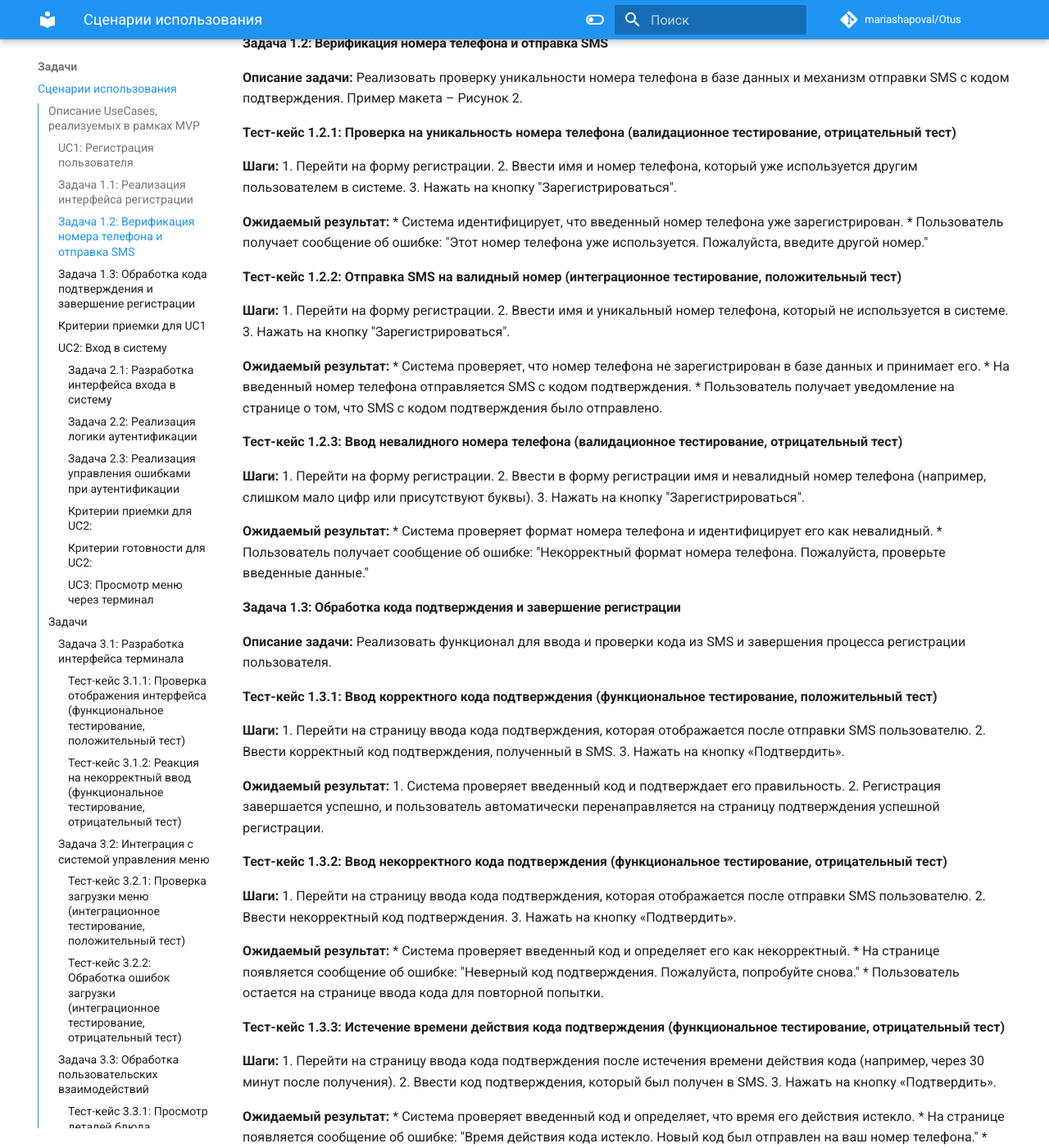
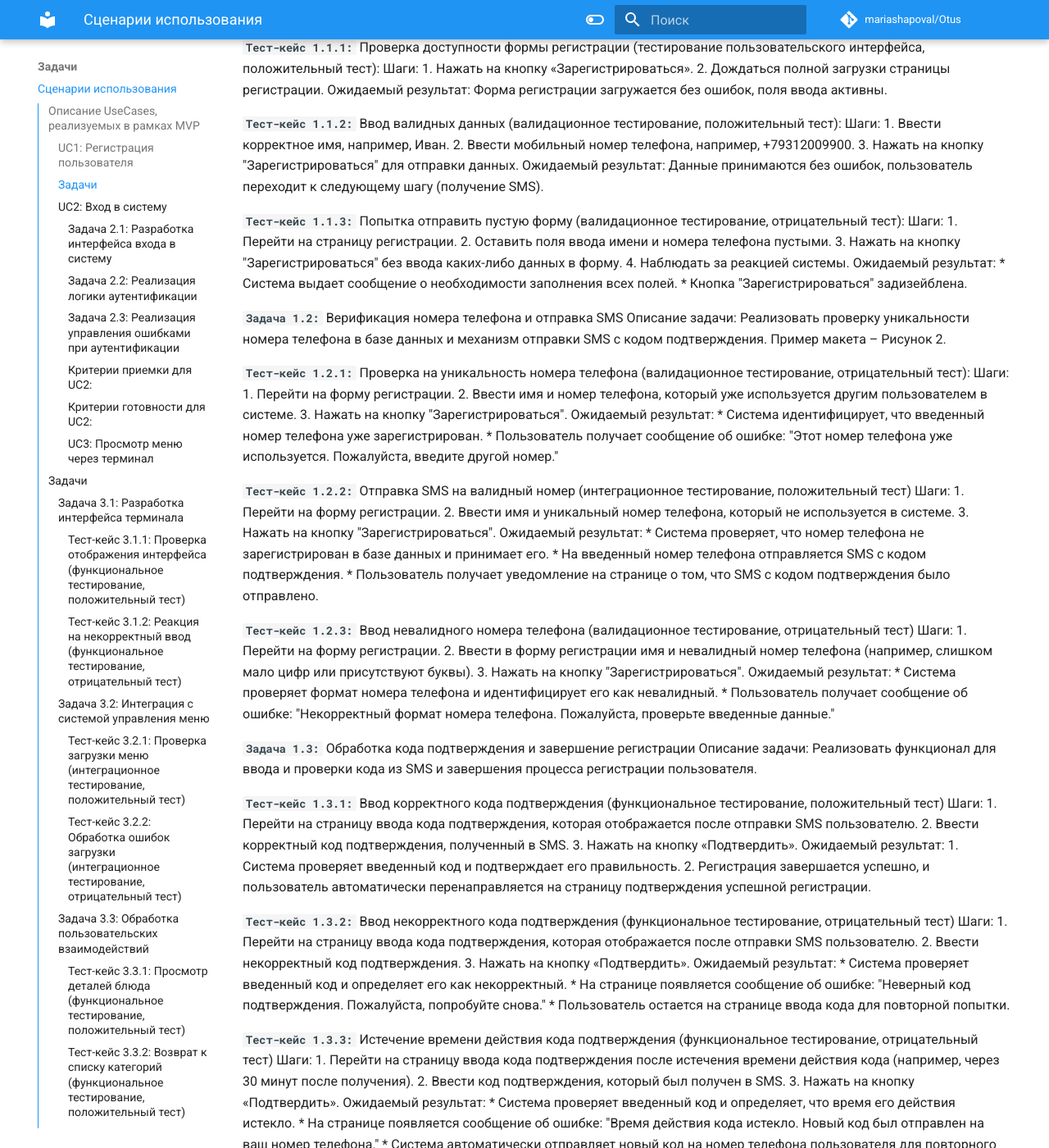
Before and after one commit to mariashapoval/Otus, an MkDocs documentation site: the page built from docs/uc.md, in a window 1280 px wide and 1400 px high, scrolled down 2313 px. Shown: the whole window at 82% size. Built offline with MkDocs 1.6.1 and Material for MkDocs 9.7.7, drawn with Linux system fonts in a browser that asks for light colours; comment, search, counter and statistics services are not loaded; some of the changed text lies outside the part shown.

Commit message:
Update uc.md

```diff
--- a/docs/uc.md
+++ b/docs/uc.md
@@ -20,126 +20,113 @@
 | Исключения                 | Номер телефона уже используется в системе.                                                   |
 | Частота использования      | По мере появления новых пользователей.                                                        |
 | Диаграмма                  | ![](diagrams/include/uc1.svg)                  |
-| Макеты                     | <img src="assets/images/protUC1.PNG" alt="protUC1 Mockups" style="width: 50%;"> |
+| Макеты                     | ![](assets/images/protUC1.PNG)  |
 
-#### Задача 1.1: Реализация интерфейса регистрации
+#### Задачи
+**`Задача 1.1:`** Реализация интерфейса регистрации
+Описание задачи: Разработать и интегрировать интерфейс регистрации пользователя, включая форму для ввода имени и номера телефона. Пример макета – Рисунок 1.
 
-**Описание задачи:** Разработать и интегрировать интерфейс регистрации пользователя, включая форму для ввода имени и номера телефона. Пример макета – Рисунок 1.
-
-**Тест-кейс 1.1.1: Проверка доступности формы регистрации (тестирование пользовательского интерфейса, положительный тест)**
-
-**Шаги:**
+**`Тест-кейс 1.1.1:`** Проверка доступности формы регистрации (тестирование пользовательского интерфейса, положительный тест):
+Шаги:
 1. Нажать на кнопку «Зарегистрироваться».
 2. Дождаться полной загрузки страницы регистрации.
+Ожидаемый результат: Форма регистрации загружается без ошибок, поля ввода активны.
 
-**Ожидаемый результат:** Форма регистрации загружается без ошибок, поля ввода активны.
-
-**Тест-кейс 1.1.2: Ввод валидных данных (валидационное тестирование, положительный тест)**
-
-**Шаги:**
+**`Тест-кейс 1.1.2:`** Ввод валидных данных (валидационное тестирование, положительный тест):
+Шаги:
 1. Ввести корректное имя, например, Иван.
 2. Ввести мобильный номер телефона, например, +79312009900.
 3. Нажать на кнопку "Зарегистрироваться" для отправки данных.
+Ожидаемый результат: Данные принимаются без ошибок, пользователь переходит к следующему шагу (получение SMS).
 
-**Ожидаемый результат:** Данные принимаются без ошибок, пользователь переходит к следующему шагу (получение SMS).
-
-**Тест-кейс 1.1.3: Попытка отправить пустую форму (валидационное тестирование, отрицательный тест)**
-
-**Шаги:**
+**`Тест-кейс 1.1.3:`** Попытка отправить пустую форму (валидационное тестирование, отрицательный тест):
+Шаги:
 1. Перейти на страницу регистрации.
 2. Оставить поля ввода имени и номера телефона пустыми.
 3. Нажать на кнопку "Зарегистрироваться" без ввода каких-либо данных в форму.
 4. Наблюдать за реакцией системы.
-
-**Ожидаемый результат:**
+Ожидаемый результат:
 * Система выдает сообщение о необходимости заполнения всех полей.
 * Кнопка "Зарегистрироваться" задизейблена.
 
-#### Задача 1.2: Верификация номера телефона и отправка SMS
+**`Задача 1.2:`** Верификация номера телефона и отправка SMS
+Описание задачи: Реализовать проверку уникальности номера телефона в базе данных и механизм отправки SMS с кодом подтверждения. Пример макета – Рисунок 2.
 
-**Описание задачи:** Реализовать проверку уникальности номера телефона в базе данных и механизм отправки SMS с кодом подтверждения. Пример макета – Рисунок 2.
-
-**Тест-кейс 1.2.1: Проверка на уникальность номера телефона (валидационное тестирование, отрицательный тест)**
-
-**Шаги:**
+**`Тест-кейс 1.2.1:`** Проверка на уникальность номера телефона (валидационное тестирование, отрицательный тест):
+Шаги:
 1. Перейти на форму регистрации.
 2. Ввести имя и номер телефона, который уже используется другим пользователем в системе.
 3. Нажать на кнопку "Зарегистрироваться".
-
-**Ожидаемый результат:**
+Ожидаемый результат:
 * Система идентифицирует, что введенный номер телефона уже зарегистрирован.
 * Пользователь получает сообщение об ошибке: "Этот номер телефона уже используется. Пожалуйста, введите другой номер."
 
-**Тест-кейс 1.2.2: Отправка SMS на валидный номер (интеграционное тестирование, положительный тест)**
-
-**Шаги:**
+**`Тест-кейс 1.2.2:`** Отправка SMS на валидный номер (интеграционное тестирование, положительный тест)
+Шаги:
 1. Перейти на форму регистрации.
 2. Ввести имя и уникальный номер телефона, который не используется в системе.
 3. Нажать на кнопку "Зарегистрироваться".
-
-**Ожидаемый результат:**
+Ожидаемый результат:
 * Система проверяет, что номер телефона не зарегистрирован в базе данных и принимает его.
 * На введенный номер телефона отправляется SMS с кодом подтверждения.
 * Пользователь получает уведомление на странице о том, что SMS с кодом подтверждения было отправлено.
 
-**Тест-кейс 1.2.3: Ввод невалидного номера телефона (валидационное тестирование, отрицательный тест)**
-
-**Шаги:**
+**`Тест-кейс 1.2.3:`** Ввод невалидного номера телефона (валидационное тестирование, отрицательный тест)
+Шаги:
 1. Перейти на форму регистрации.
 2. Ввести в форму регистрации имя и невалидный номер телефона (например, слишком мало цифр или присутствуют буквы).
 3. Нажать на кнопку "Зарегистрироваться".
-
-**Ожидаемый результат:**
+Ожидаемый результат:
 * Система проверяет формат номера телефона и идентифицирует его как невалидный.
 * Пользователь получает сообщение об ошибке: "Некорректный формат номера телефона. Пожалуйста, проверьте введенные данные."
 
-#### Задача 1.3: Обработка кода подтверждения и завершение регистрации
+**`Задача 1.3:`** Обработка кода подтверждения и завершение регистрации
+Описание задачи: Реализовать функционал для ввода и проверки кода из SMS и завершения процесса регистрации пользователя.
 
-**Описание задачи:** Реализовать функционал для ввода и проверки кода из SMS и завершения процесса регистрации пользователя.
-
-**Тест-кейс 1.3.1: Ввод корректного кода подтверждения (функциональное тестирование, положительный тест)**
-
-**Шаги:**
+**`Тест-кейс 1.3.1:`** Ввод корректного кода подтверждения (функциональное тестирование, положительный тест)
+Шаги:
 1. Перейти на страницу ввода кода подтверждения, которая отображается после отправки SMS пользователю.
 2. Ввести корректный код подтверждения, полученный в SMS.
 3. Нажать на кнопку «Подтвердить».
-
-**Ожидаемый результат:**
+Ожидаемый результат:
 1. Система проверяет введенный код и подтверждает его правильность.
 2. Регистрация завершается успешно, и пользователь автоматически перенаправляется на страницу подтверждения успешной регистрации.
 
-**Тест-кейс 1.3.2: Ввод некорректного кода подтверждения (функциональное тестирование, отрицательный тест)**
-
-**Шаги:**
+**`Тест-кейс 1.3.2:`** Ввод некорректного кода подтверждения (функциональное тестирование, отрицательный тест)
+Шаги:
 1. Перейти на страницу ввода кода подтверждения, которая отображается после отправки SMS пользователю.
 2. Ввести некорректный код подтверждения.
 3. Нажать на кнопку «Подтвердить».
-
-**Ожидаемый результат:**
+Ожидаемый результат:
 * Система проверяет введенный код и определяет его как некорректный.
 * На странице появляется сообщение об ошибке: "Неверный код подтверждения. Пожалуйста, попробуйте снова."
 * Пользователь остается на странице ввода кода для повторной попытки.
 
-**Тест-кейс 1.3.3: Истечение времени действия кода подтверждения (функциональное тестирование, отрицательный тест)**
-
-**Шаги:**
+**`Тест-кейс 1.3.3:`** Истечение времени действия кода подтверждения (функциональное тестирование, отрицательный тест)
+Шаги:
 1. Перейти на страницу ввода кода подтверждения после истечения времени действия кода (например, через 30 минут после получения).
 2. Ввести код подтверждения, который был получен в SMS.
 3. Нажать на кнопку «Подтвердить».
-
-**Ожидаемый результат:**
+Ожидаемый результат:
 * Система проверяет введенный код и определяет, что время его действия истекло.
 * На странице появляется сообщение об ошибке: "Время действия кода истекло. Новый код был отправлен на ваш номер телефона."
 * Система автоматически отправляет новый код на номер телефона пользователя для повторного ввода.
 
-#### Критерии приемки для UC1
-
+**`Критерии приемки для UC1`**
 1. Пользователи могут успешно зарегистрироваться, вводя свое имя и номер телефона, и получить подтверждение через SMS.
 2. Система корректно обрабатывает ошибки, такие как уже зарегистрированный номер телефона или невалидный ввод, предоставляя ясные сообщения об ошибке.
 3. Интерфейс регистрации отзывчив и загружает формы без задержек, а все поля ввода активны и доступны.
 4. Все введенные данные проверяются на корректность формата и уникальность номера телефона.
 5. Все персональные данные передаются и хранятся в зашифрованном виде, обеспечивая конфиденциальность информации.
 6. SMS с кодом подтверждения отправляется только после успешной валидации данных пользователя и приходит в течение нескольких минут.
+
+**`Критерии готовности для UC1`**
+1.	Интерфейс регистрации пользователя полностью реализован и интегрирован с основной системой.
+2.	Система аутентификации успешно интегрирована с базой данных для проверки уникальности номеров телефонов.
+3.	Механизм отправки SMS для подтверждения регистрации реализован и функционирует корректно.
+4.	Все тест-кейсы выполнены, включая положительные и отрицательные сценарии, и успешно пройдены.
+5.	Все требования к безопасности и конфиденциальности выполнены, данные пользователей защищены.
+6.	Подготовлена и проверена документация для разработчиков и конечных пользователей по использованию функциональности регистрации.
 
 ### UC2: Вход в систему
 
```
